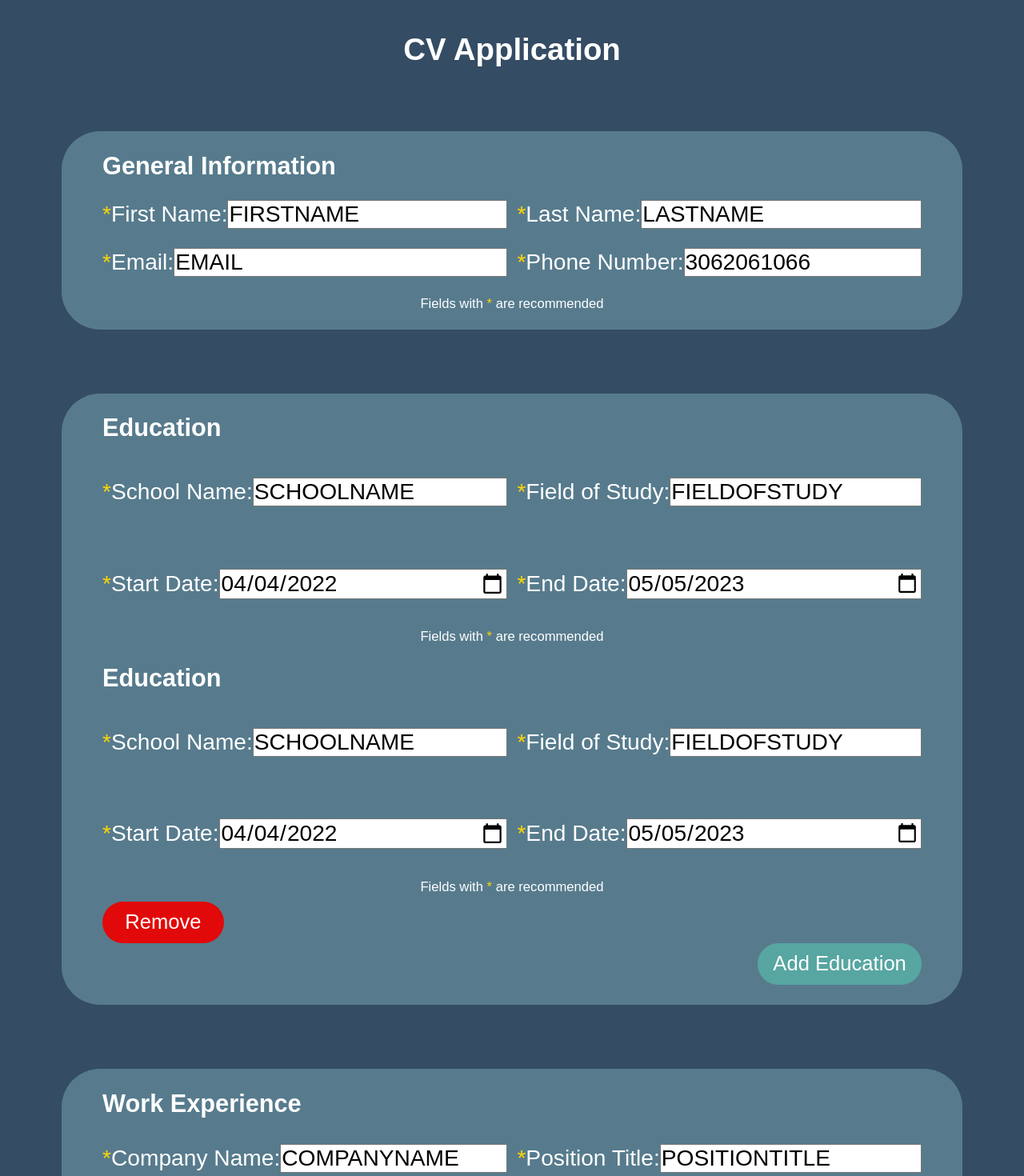
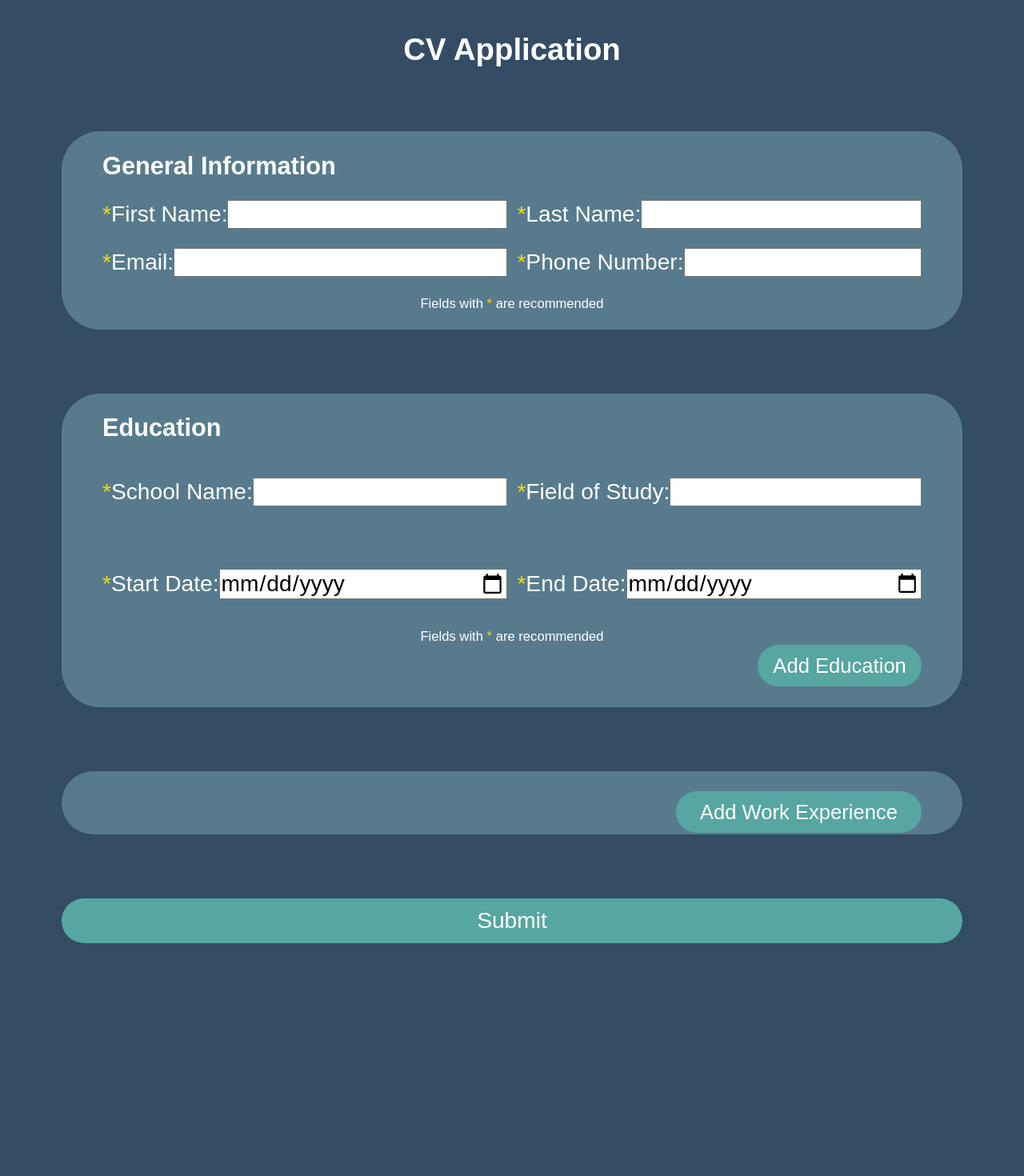
Before and after one commit to LitDennis13/odin-cv-application, a React (Vite) app: page / in a window 1280 px wide. Shown: the top 1470 px of the page at 80% size. After the commit the page ends 1219 px from the top, so only its background shows below. Built offline with nearby package versions, Linux system fonts and the light colour scheme.

Commit message:
fixed values already being there

```diff
--- a/src/App.jsx
+++ b/src/App.jsx
@@ -7,40 +7,19 @@ import DisplayCV from "./components/DisplayCV";
 
 function App() {
     let [clientInfo, setClientInfo] = useState({
-        firstName: "FIRSTNAME",
-        lastName: "LASTNAME",
-        email: "EMAIL",
-        phone: "3062061066",
+        firstName: "",
+        lastName: "",
+        email: "",
+        phone: "",
         education: [
             {
-                schoolName: "SCHOOLNAME",
-                fieldOfStudy: "FIELDOFSTUDY",
-                startDate: "2022-04-04",
-                endDate: "2023-05-05"
-            },
-            {
-                schoolName: "SCHOOLNAME",
-                fieldOfStudy: "FIELDOFSTUDY",
-                startDate: "2022-04-04",
-                endDate: "2023-05-05"
+                schoolName: "",
+                fieldOfStudy: "",
+                startDate: "",
+                endDate: ""
             }
         ],
-        workExperience: [
-            {
-                companyName: "COMPANYNAME",
-                positionTitle: "POSITIONTITLE",
-                mainResponsibilities: "MAINRESPONSIBILTIES",
-                startDate: "2032-04-04",
-                endDate: "2043-05-05"
-            },
-            {
-                companyName: "COMPANYNAME",
-                positionTitle: "POSITIONTITLE",
-                mainResponsibilities: "MAINRESPONSIBILTIES",
-                startDate: "2032-04-04",
-                endDate: "2043-05-05"
-            }
-        ]
+        workExperience: []
     });
 
     function handleInformationChange(newInfo) {
```
